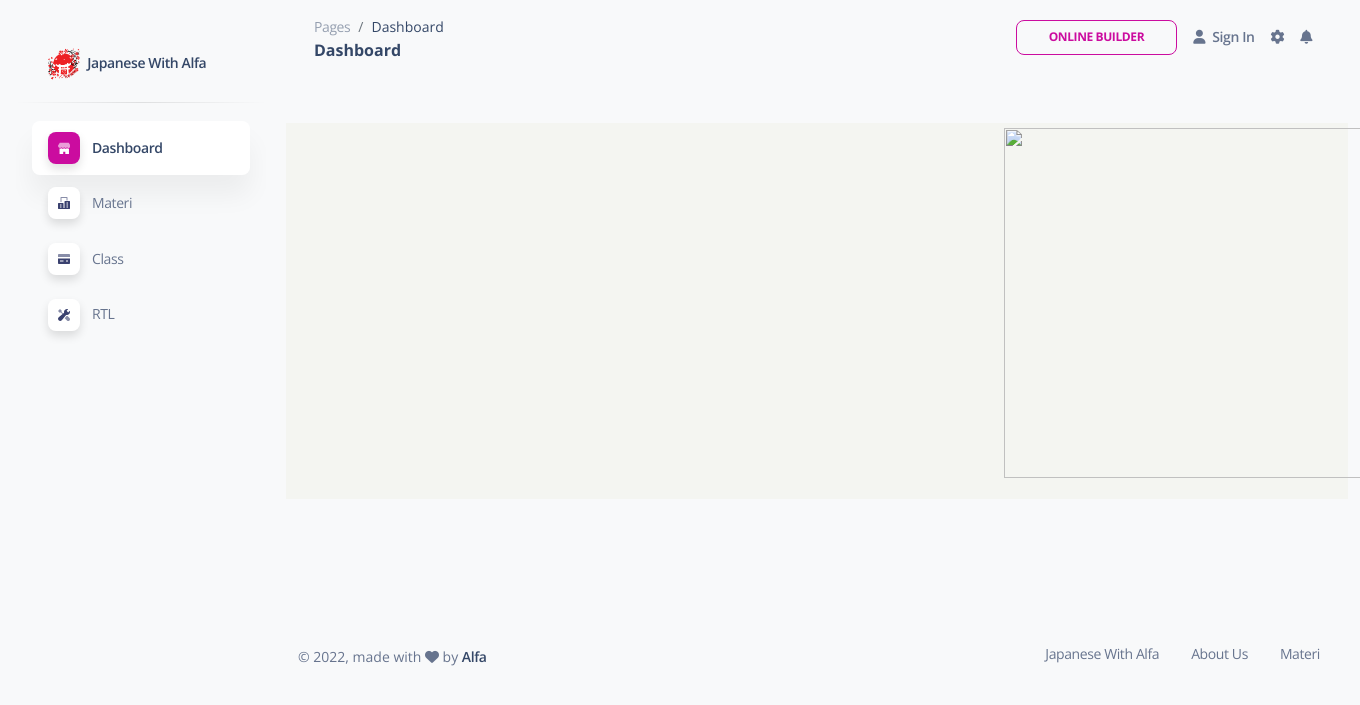
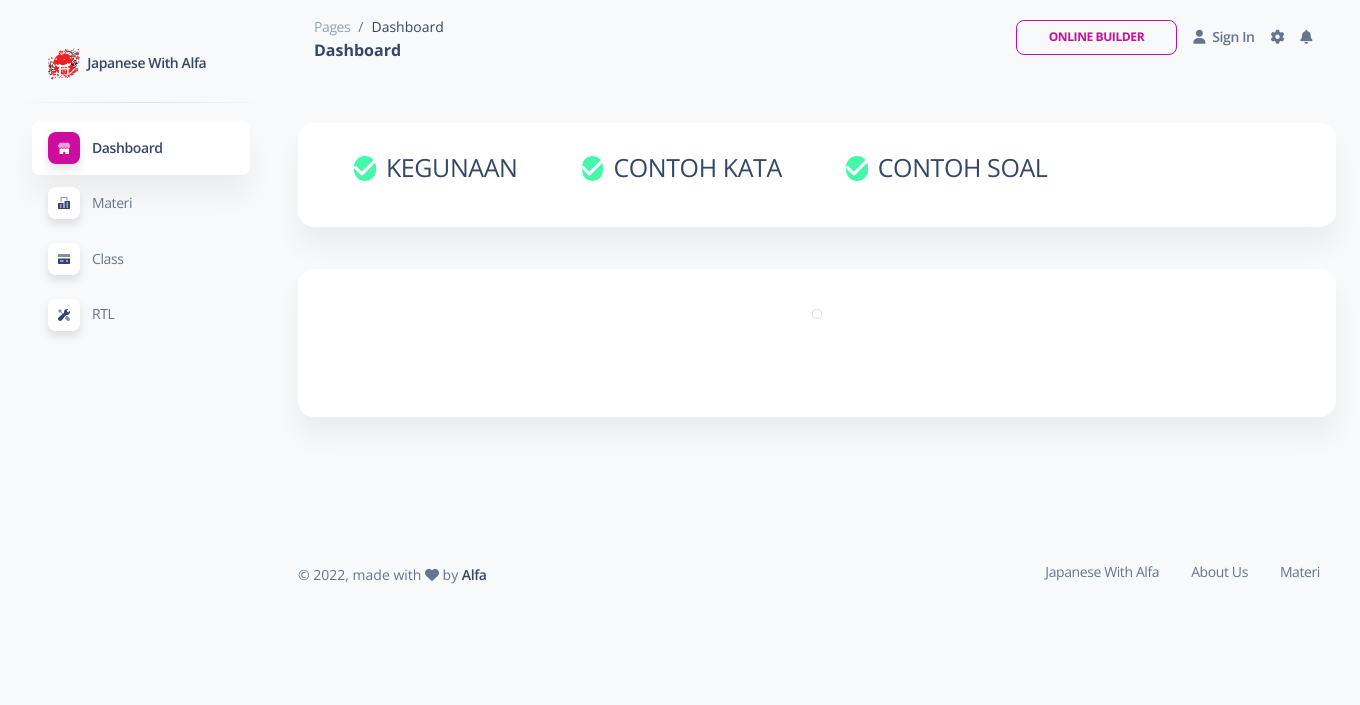
Before and after one commit to NoriAlafa/JPA, a CodeIgniter 4 app: template app/Views/blog/blog_detail.php in a window 1360 px wide; the page is wider, and only the part inside the window is pictured. Shown: the top 705 px of that part. Run offline with PHP 8.4 and a stand-in for CodeIgniter, Linux system fonts and the light colour scheme; the template is opened without the code that fills it, so the values that code supplies are empty; some libraries are stand-ins or nearby versions.

Commit message:
[EDIT]Detail View

```diff
--- a/app/Models/BlogModel.php
+++ b/app/Models/BlogModel.php
@@ -14,7 +14,7 @@
     protected $returnType       = 'array';
     protected $useSoftDeletes   = false;
     protected $protectFields    = true;
-    protected $allowedFields    = ['id_blog','judul','slug','pre-content','content','created_at','updated_at'];
+    protected $allowedFields    = ['id_blog','judul','slug','pre-content','penjelasan','content','created_at','updated_at'];
 
     // Dates
     protected $useTimestamps = true;
--- a/app/Views/blog/blog_detail.php
+++ b/app/Views/blog/blog_detail.php
@@ -1,23 +1,42 @@
 <?=$this->extend('template/layout')?>
 <?=$this->section('content')?>
 <div class="container mb-lg-8 mt-md-5">
-    <style>
-        .jumbotron{
-            padding: 5px;
-            background-color: #f4f5f1;
-        }
-    </style>
-    <div class="row jumbotron">
-        <div class="col-md-8 sol-sm-8 col-lg-8">
-            <h1 class="display-5 fw-bold " style="text-transform:uppercase;"><?=$blog['pre-content']?></h1>
-                <p class="col-md-8 fs-4">
-                <?=$blog['content']?>
-                </p>
+    <div class="card mb-md-3">
+        <div class="card-body">
+            <ul>
+                <div class="list" style="list-style:none;font-size:25px;text-transform:uppercase;">
+                    <div class="row">
+                        <div class="col-md-12 col-sm-12 col-lg-12 d-flex ">
+                            <li  ><i class="fas fa-solid fa-check" style="background-color:#45f7aa;color:white;border-radius: 30px 30px 30px 30px;margin-right:10px;"></i><a href="#bahas">Kegunaan</a></li>
+                            <li class="ms-lg-6"><i class="fas fa-solid fa-check" style="background-color:#45f7aa;color:white;border-radius: 30px 30px 30px 30px;margin-right:10px;"></i><a href="#contoh-kata">Contoh Kata</a></li>
+                            <li class="ms-lg-6"><i class="fas fa-solid fa-check" style="background-color:#45f7aa;color:white;border-radius: 30px 30px 30px 30px;margin-right:10px;"></i><a href="#contoh-soal">Contoh Soal</a></li>
+                        </div>
+                    </div>
+                </div>
+            </ul>
         </div>
-        <div class="col-md-4 col-sm-4 col-lg-4">
-            <p>
-            <img src="<?=$blog['img']?>" height="350px" width="380">
-            </p>
+    </div>
+    <br/>
+    <div class="card">
+        <div class="card-body">
+            <div class="row ">
+                <div class="col-md-12 sol-sm-12 col-lg-12">
+                        <div id="bahas">
+                            <div class="text-center">
+                                <h6 style="text-transform:uppercase;"><?=$blog['pre-content']?></h6>
+                                <img src="<?=$blog['img']?>" class="img-fluid rounded-2 img-thumbnail" >
+                            </div>
+                            <br/>
+                            <div class="content mt-md-3 col-md-9" style="margin-left:10%;font-family: 'Source Code Pro', monospace;color:black;">
+                                <p><?= $blog['penjelasan'] ?></p>
+                            </div>
+                        </div>
+                        <br/>
+                        <div id="contoh-kata" class="text-center rounded-3" style="background-color:#dee2e6;color:black;">
+                            <?=$blog['content']?>
+                        </div>
+                    </div>
+            </div>
         </div>
     </div>
 </div>
--- a/app/Views/template/layout.php
+++ b/app/Views/template/layout.php
@@ -15,11 +15,12 @@
   <link href="<?=base_url('assets/css/nucleo-icons.css')?>" rel="stylesheet" />
   <link href="<?=base_url('assets/css/nucleo-svg.css')?>" rel="stylesheet" />
   <!-- Font Awesome Icons -->
-  <script src="https://kit.fontawesome.com/42d5adcbca.js')?>" crossorigin="anonymous"></script>
+  <script src="https://kit.fontawesome.com/42d5adcbca.js" crossorigin="anonymous"></script>
   <link href="<?=base_url('assets/css/nucleo-svg.css')?>" rel="stylesheet" />
 
-
-
+  <style>
+  @import url('https://fonts.googleapis.com/css2?family=Source+Code+Pro:ital,wght@0,200;0,300;0,400;0,500;1,200;1,400;1,600&display=swap');
+  </style>
   <!-- CSS Files -->
   <link id="pagestyle" href="<?=base_url('assets/css/soft-ui-dashboard.css?v=1.0.5')?>" rel="stylesheet" />
 </head>
```
